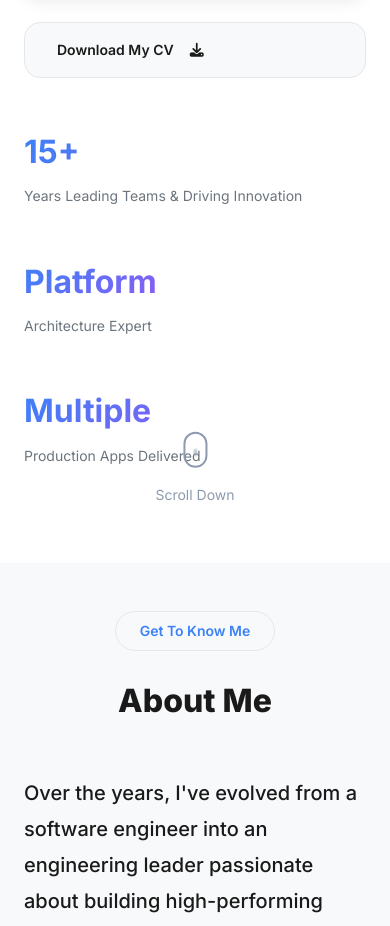
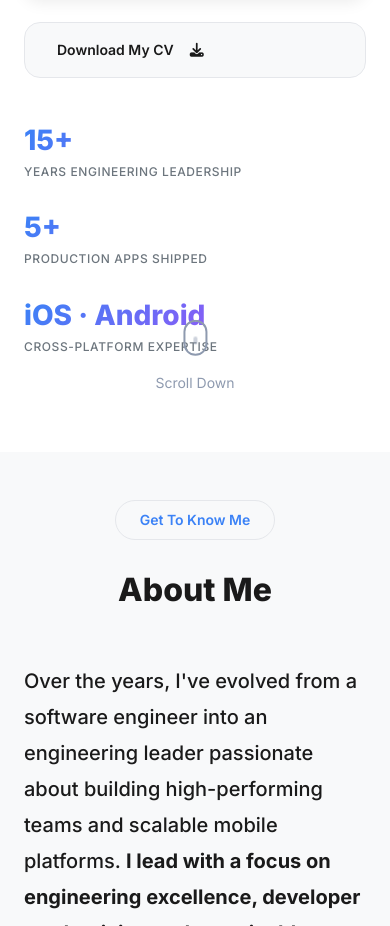
Before and after one commit to yawboafo/yawboafo, a website: page index.html in a window 390 px wide. Shown: the part 1586-2512 px from the top of the page. Drawn offline with Linux system fonts and the light colour scheme.

Commit message:
Redesign hero stats with cleaner layout and better metrics
- Replaced verbose text with concise, impactful stats
- Added vertical dividers between stats for visual separation
- New metrics: 15+ Years Engineering Leadership | 5+ Production Apps Shipped | iOS · Android Cross-Platform
- Larger numbers (2.25rem) with uppercase labels
- Better typography with letter spacing
- Fully responsive with dividers hidden on mobile

```diff
--- a/index.html
+++ b/index.html
@@ -87,17 +87,19 @@
                         </a>
                     </div>
                     <div class="hero-stats">
-                        <div class="stat">
-                            <h3>15+</h3>
-                            <p>Years Leading Teams & Driving Innovation</p>
+                        <div class="stat-item">
+                            <div class="stat-number">15+</div>
+                            <div class="stat-label">Years Engineering Leadership</div>
                         </div>
-                        <div class="stat">
-                            <h3>Platform</h3>
-                            <p>Architecture Expert</p>
+                        <div class="stat-divider"></div>
+                        <div class="stat-item">
+                            <div class="stat-number">5+</div>
+                            <div class="stat-label">Production Apps Shipped</div>
                         </div>
-                        <div class="stat">
-                            <h3>Multiple</h3>
-                            <p>Production Apps Delivered</p>
+                        <div class="stat-divider"></div>
+                        <div class="stat-item">
+                            <div class="stat-number">iOS · Android</div>
+                            <div class="stat-label">Cross-Platform Expertise</div>
                         </div>
                     </div>
                 </div>
--- a/styles.css
+++ b/styles.css
@@ -350,24 +350,41 @@ img {
 
 .hero-stats {
     display: flex;
+    align-items: center;
     gap: var(--spacing-xl);
     opacity: 0;
     animation: fadeInUp 0.6s ease-out 1.6s forwards;
-}
-
-.stat h3 {
-    font-size: 2rem;
-    font-weight: 700;
+    flex-wrap: wrap;
+}
+
+.stat-item {
+    display: flex;
+    flex-direction: column;
+    gap: var(--spacing-xs);
+}
+
+.stat-number {
+    font-size: 2.25rem;
+    font-weight: 800;
     background: var(--accent-gradient);
     -webkit-background-clip: text;
     -webkit-text-fill-color: transparent;
     background-clip: text;
-    margin-bottom: var(--spacing-xs);
-}
-
-.stat p {
+    line-height: 1;
+}
+
+.stat-label {
     color: var(--text-secondary);
     font-size: 0.875rem;
+    font-weight: 500;
+    text-transform: uppercase;
+    letter-spacing: 0.05em;
+}
+
+.stat-divider {
+    width: 1px;
+    height: 40px;
+    background: var(--border-color);
 }
 
 .hero-image {
@@ -1488,6 +1505,22 @@ section {
     }
 
     .hero-stats {
+        gap: var(--spacing-lg);
+    }
+
+    .stat-number {
+        font-size: 1.75rem;
+    }
+
+    .stat-label {
+        font-size: 0.75rem;
+    }
+
+    .stat-divider {
+        display: none;
+    }
+
+    .hero-stats {
         flex-wrap: wrap;
     }
 
```
